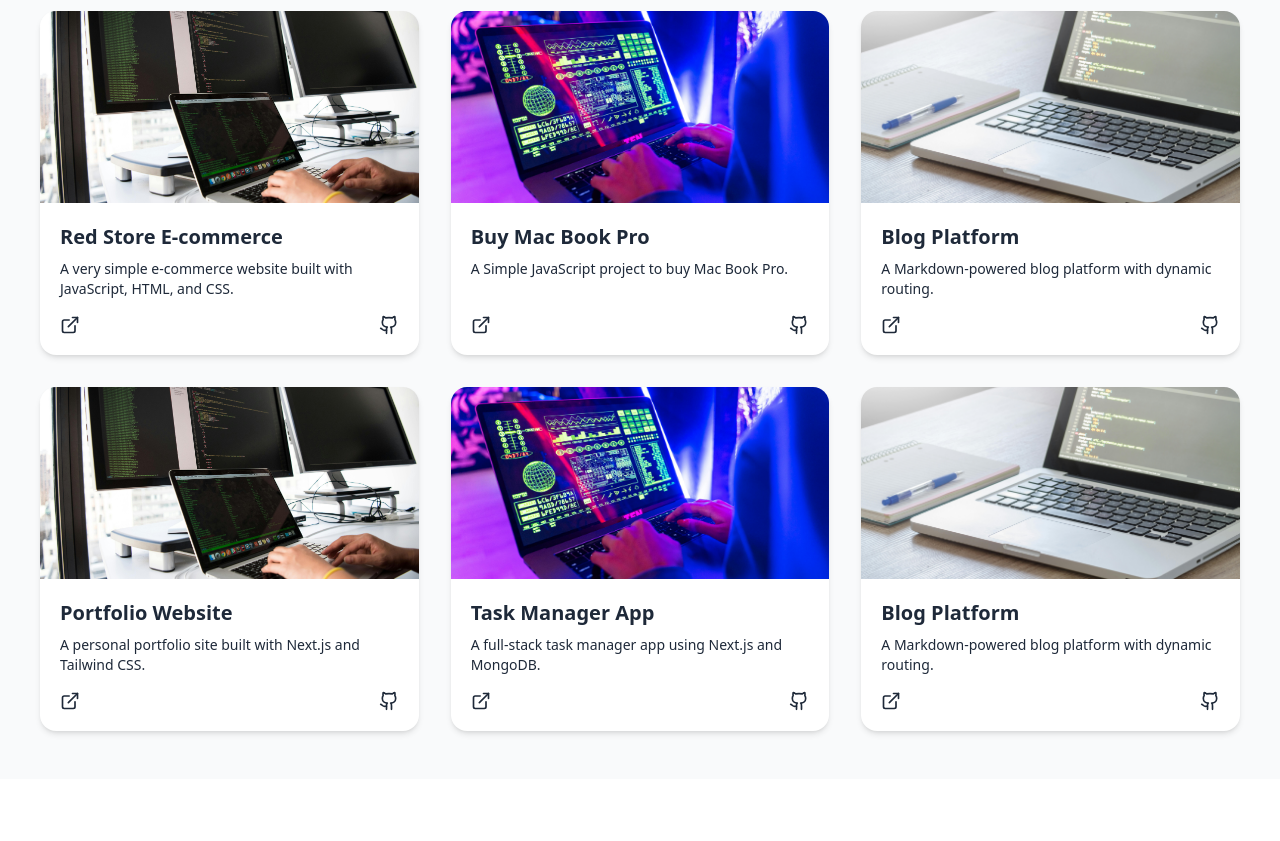
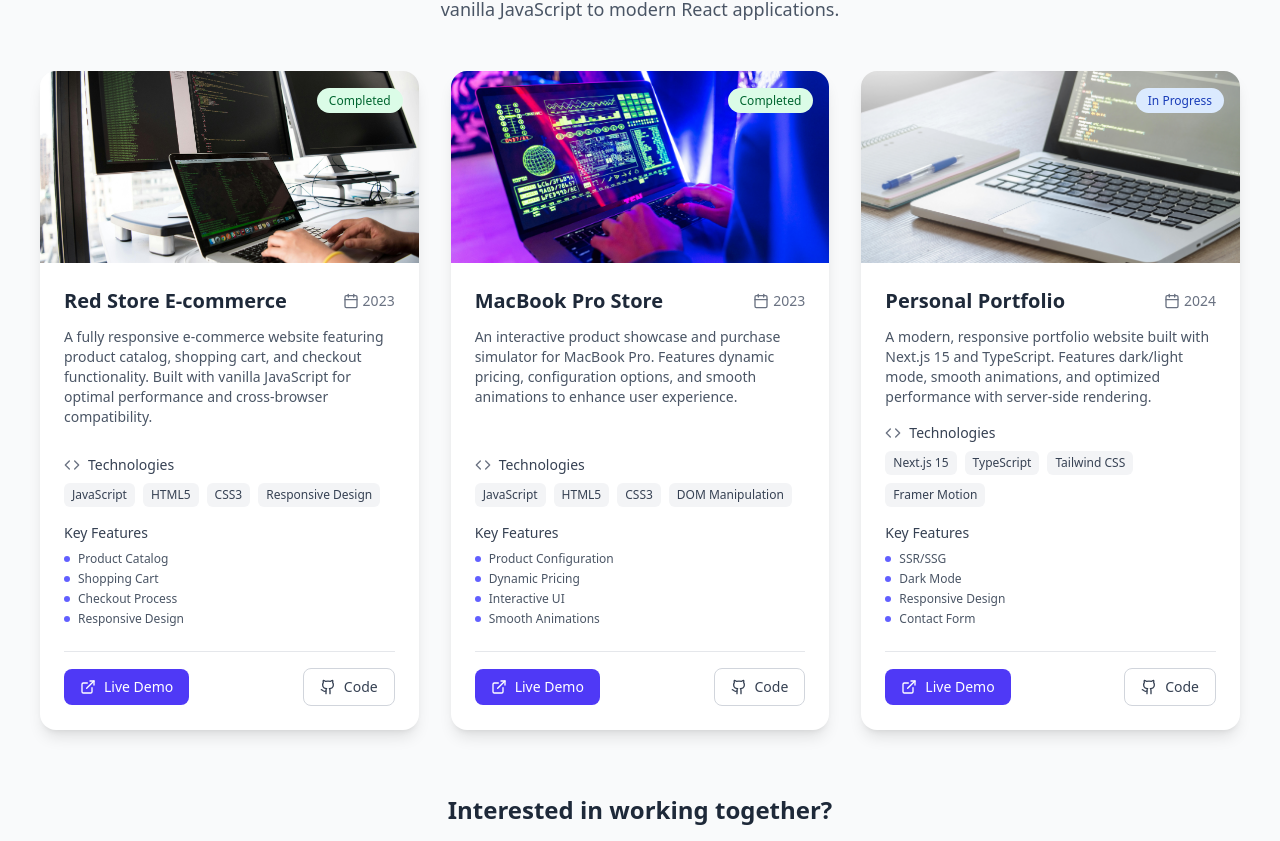
Before and after one commit to Sadik182/Next-Portfolio, a Next.js app: page / in a window 1280 px wide. Shown: the part 873-1714 px from the top of the page. Built offline with nearby package versions, Linux system fonts and the light colour scheme; grey boxes are pictures that could not be loaded.

Commit message:
Change the project page design

```diff
--- a/src/components/Projects/Projects.tsx
+++ b/src/components/Projects/Projects.tsx
@@ -2,7 +2,7 @@
 
 import Image from "next/image";
 import Link from "next/link";
-import { Github, ExternalLink } from "lucide-react";
+import { Github, ExternalLink, Calendar, Code } from "lucide-react";
 
 import image1 from "@/assets/images/1.jpg";
 import image2 from "@/assets/images/2.jpg";
@@ -13,52 +13,51 @@ const projects = [
     id: 1,
     title: "Red Store E-commerce",
     description:
-      "A very simple e-commerce website built with JavaScript, HTML, and CSS.",
+      "A fully responsive e-commerce website featuring product catalog, shopping cart, and checkout functionality. Built with vanilla JavaScript for optimal performance and cross-browser compatibility.",
     image: image1,
     liveUrl: "https://sadik182.github.io/SR-Ecommerce-/",
     codeUrl: "https://github.com/Sadik182/SR-Ecommerce-.git",
+    technologies: ["JavaScript", "HTML5", "CSS3", "Responsive Design"],
+    status: "Completed",
+    year: "2023",
+    features: [
+      "Product Catalog",
+      "Shopping Cart",
+      "Checkout Process",
+      "Responsive Design",
+    ],
   },
   {
     id: 2,
-    title: "Buy Mac Book Pro",
-    description: "A Simple JavaScript project to buy Mac Book Pro.",
+    title: "MacBook Pro Store",
+    description:
+      "An interactive product showcase and purchase simulator for MacBook Pro. Features dynamic pricing, configuration options, and smooth animations to enhance user experience.",
     image: image2,
     liveUrl: "https://sadik182.github.io/Buy-Mack-Book-Pro-Simple-JavaScript/",
     codeUrl:
       "https://github.com/Sadik182/Buy-Mack-Book-Pro-Simple-JavaScript.git",
+    technologies: ["JavaScript", "HTML5", "CSS3", "DOM Manipulation"],
+    status: "Completed",
+    year: "2023",
+    features: [
+      "Product Configuration",
+      "Dynamic Pricing",
+      "Interactive UI",
+      "Smooth Animations",
+    ],
   },
   {
     id: 3,
-    title: "Blog Platform",
-    description: "A Markdown-powered blog platform with dynamic routing.",
+    title: "Personal Portfolio",
+    description:
+      "A modern, responsive portfolio website built with Next.js 15 and TypeScript. Features dark/light mode, smooth animations, and optimized performance with server-side rendering.",
     image: image3,
-    liveUrl: "https://your-blog.com",
-    codeUrl: "https://github.com/yourusername/blog-platform",
-  },
-  {
-    id: 4,
-    title: "Portfolio Website",
-    description:
-      "A personal portfolio site built with Next.js and Tailwind CSS.",
-    image: image1,
-    liveUrl: "https://your-portfolio.com",
-    codeUrl: "https://github.com/yourusername/portfolio",
-  },
-  {
-    id: 5,
-    title: "Task Manager App",
-    description: "A full-stack task manager app using Next.js and MongoDB.",
-    image: image2,
-    liveUrl: "https://your-taskapp.com",
-    codeUrl: "https://github.com/yourusername/task-manager",
-  },
-  {
-    id: 6,
-    title: "Blog Platform",
-    description: "A Markdown-powered blog platform with dynamic routing.",
-    image: image3,
-    liveUrl: "https://your-blog.com",
-    codeUrl: "https://github.com/yourusername/blog-platform",
+    liveUrl: "https://sadikur-portfolio.vercel.app",
+    codeUrl: "https://github.com/Sadik182/Next-Portfolio",
+    technologies: ["Next.js 15", "TypeScript", "Tailwind CSS", "Framer Motion"],
+    status: "In Progress",
+    year: "2024",
+    features: ["SSR/SSG", "Dark Mode", "Responsive Design", "Contact Form"],
   },
 ];
 
@@ -66,37 +65,129 @@ export default function ProjectsPage() {
   return (
     <main className="min-h-screen bg-gray-50 dark:bg-black text-gray-800 dark:text-white px-2 py-12 top-20">
       <div className="px-8">
-        <h1 className="text-3xl font-bold mb-8 text-center py-4">
-          My Projects
-        </h1>
+        <div className="text-center mb-12">
+          <h1 className="text-4xl font-bold mb-4">Featured Projects</h1>
+          <p className="text-lg text-gray-600 dark:text-gray-400 max-w-2xl mx-auto">
+            A collection of projects that showcase my skills in web development,
+            from vanilla JavaScript to modern React applications.
+          </p>
+        </div>
+
         <div className="grid gap-8 md:grid-cols-2 lg:grid-cols-3">
           {projects.map((project) => (
             <div
               key={project.id}
-              className="bg-white dark:bg-gray-900 rounded-2xl shadow-md overflow-hidden flex flex-col"
+              className="bg-white dark:bg-gray-900 rounded-2xl shadow-lg hover:shadow-xl transition-shadow duration-300 overflow-hidden flex flex-col group"
             >
+              <div className="relative overflow-hidden">
                 <Image
                   src={project.image}
                   alt={project.title}
                   width={600}
                   height={300}
-                className="w-full h-48 object-cover"
+                  className="w-full h-48 object-cover group-hover:scale-105 transition-transform duration-300"
                 />
-              <div className="p-5 flex flex-col flex-grow">
-                <h2 className="text-xl font-semibold mb-2">{project.title}</h2>
-                <p className="flex-grow text-sm mb-4">{project.description}</p>
-                <div className="flex justify-between space-x-2">
-                  <Link href={project.liveUrl} target="_blank">
-                    <ExternalLink size={20} />
+                <div className="absolute top-4 right-4">
+                  <span
+                    className={`px-3 py-1 rounded-full text-xs font-medium ${
+                      project.status === "Completed"
+                        ? "bg-green-100 text-green-800 dark:bg-green-900 dark:text-green-200"
+                        : "bg-blue-100 text-blue-800 dark:bg-blue-900 dark:text-blue-200"
+                    }`}
+                  >
+                    {project.status}
+                  </span>
+                </div>
+              </div>
+
+              <div className="p-6 flex flex-col flex-grow">
+                <div className="flex items-center justify-between mb-3">
+                  <h2 className="text-xl font-semibold">{project.title}</h2>
+                  <div className="flex items-center text-sm text-gray-500">
+                    <Calendar size={16} className="mr-1" />
+                    {project.year}
+                  </div>
+                </div>
+
+                <p className="text-gray-600 dark:text-gray-400 text-sm mb-4 flex-grow">
+                  {project.description}
+                </p>
+
+                {/* Technologies */}
+                <div className="mb-4">
+                  <div className="flex items-center mb-2">
+                    <Code size={16} className="mr-2 text-gray-500" />
+                    <span className="text-sm font-medium text-gray-700 dark:text-gray-300">
+                      Technologies
+                    </span>
+                  </div>
+                  <div className="flex flex-wrap gap-2">
+                    {project.technologies.map((tech, index) => (
+                      <span
+                        key={index}
+                        className="px-2 py-1 bg-gray-100 dark:bg-gray-800 text-xs rounded-md text-gray-700 dark:text-gray-300"
+                      >
+                        {tech}
+                      </span>
+                    ))}
+                  </div>
+                </div>
+
+                {/* Features */}
+                <div className="mb-6">
+                  <div className="text-sm font-medium text-gray-700 dark:text-gray-300 mb-2">
+                    Key Features
+                  </div>
+                  <ul className="text-xs text-gray-600 dark:text-gray-400 space-y-1">
+                    {project.features.map((feature, index) => (
+                      <li key={index} className="flex items-center">
+                        <span className="w-1.5 h-1.5 bg-indigo-500 rounded-full mr-2"></span>
+                        {feature}
+                      </li>
+                    ))}
+                  </ul>
+                </div>
+
+                {/* Action Buttons */}
+                <div className="flex justify-between items-center pt-4 border-t border-gray-200 dark:border-gray-700">
+                  <Link
+                    href={project.liveUrl}
+                    target="_blank"
+                    className="flex items-center px-4 py-2 bg-indigo-600 text-white rounded-lg hover:bg-indigo-700 transition-colors duration-200 text-sm font-medium"
+                  >
+                    <ExternalLink size={16} className="mr-2" />
+                    Live Demo
                   </Link>
-                  <Link href={project.codeUrl} target="_blank">
-                    <Github size={20} />
+                  <Link
+                    href={project.codeUrl}
+                    target="_blank"
+                    className="flex items-center px-4 py-2 border border-gray-300 dark:border-gray-600 text-gray-700 dark:text-gray-300 rounded-lg hover:bg-gray-50 dark:hover:bg-gray-800 transition-colors duration-200 text-sm font-medium"
+                  >
+                    <Github size={16} className="mr-2" />
+                    Code
                   </Link>
                 </div>
               </div>
             </div>
           ))}
         </div>
+
+        {/* Call to Action */}
+        <div className="text-center mt-16">
+          <h2 className="text-2xl font-semibold mb-4">
+            Interested in working together?
+          </h2>
+          <p className="text-gray-600 dark:text-gray-400 mb-6">
+            I'm always excited to work on new projects and collaborate with
+            fellow developers.
+          </p>
+          <Link
+            href="/contact"
+            className="inline-flex items-center px-6 py-3 bg-indigo-600 text-white rounded-lg hover:bg-indigo-700 transition-colors duration-200 font-medium"
+          >
+            Get In Touch
+          </Link>
+        </div>
       </div>
     </main>
   );
```
Lines whose indentation alone changed are shown as unchanged.
